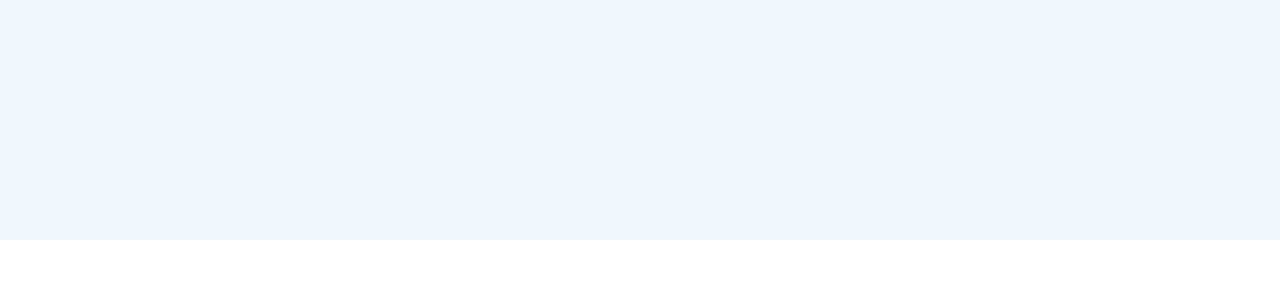
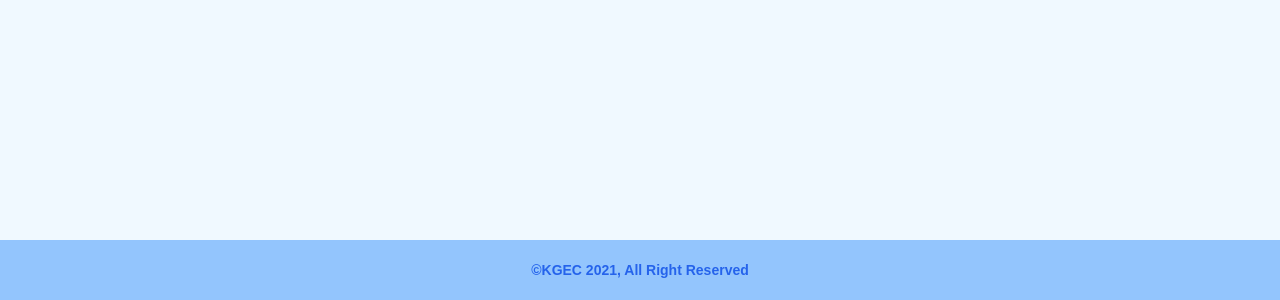
Before and after one commit to kgec-alumni-interaction-cell/website, a Next.js app: page / in a window 1280 px wide. Shown: the part 2960-3260 px from the top of the page. Before the commit the page ends 3200 px from the top, so only its background shows below. Built offline with nearby package versions, Linux system fonts and the light colour scheme; a web font is replaced by a local one.

Commit message:
feat: added a footer

```diff
--- /dev/null
+++ b/src/components/footer/index.tsx
@@ -0,0 +1,11 @@
+function Footer() {
+  return (
+    <footer className=" bg-blue-300 min-w-full flex justify-center">
+      <p className="text-sm py-5 text-blue-600 font-bold">
+        ©KGEC 2021, All Right Reserved
+      </p>
+    </footer>
+  );
+}
+
+export default Footer;
--- a/src/components/layout.tsx
+++ b/src/components/layout.tsx
@@ -1,5 +1,6 @@
 import { PropsWithChildren } from "react";
 import Navbar from "./navbar";
+import Footer from "./footer";
 
 type Props = PropsWithChildren<{}>;
 
@@ -8,6 +9,7 @@ function Layout({ children }: Props) {
     <main className="min-h-screen min-w-screen flex flex-col">
       <Navbar />
       {children}
+      <Footer />
     </main>
   );
 }
```
